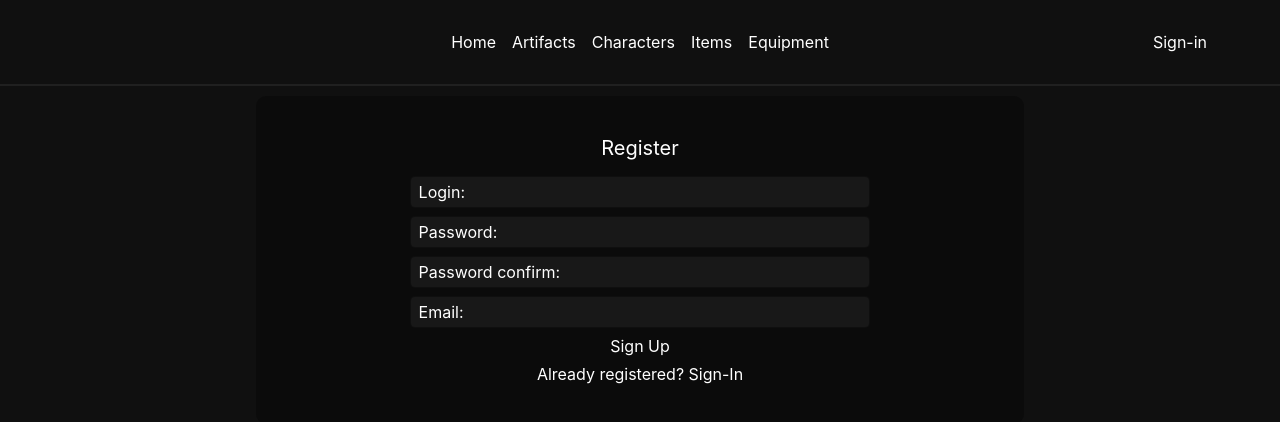
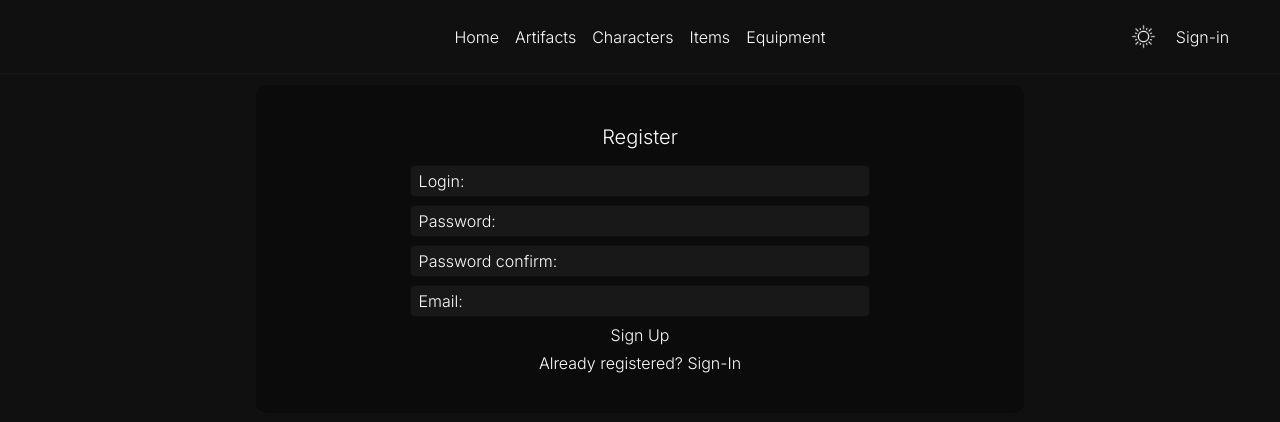
Before and after one commit to DeadStreap/react.ror2, a React (Create React App) app: page /register in a window 1280 px wide. Shown: the top 422 px of the page. Built offline with nearby package versions, Linux system fonts and the light colour scheme.

Commit message:
add theme toggle function

```diff
--- a/src/App.js
+++ b/src/App.js
@@ -1,6 +1,5 @@
 import { Routes, Route, Link } from 'react-router-dom';
 import React, { useState, useEffect } from "react";
-import Cookies from 'js-cookie';
 
 import { Homepage } from './pages/Homepage';
 import { ArtifactsList } from './pages/ArtifactsList';
@@ -15,6 +14,7 @@ import { Character } from './pages/Character';
 import { Register } from './pages/Register';
 import { Auth } from './pages/Auth';
 import { Profile } from './pages/Profile';
+import {ThemeControl} from './components/ThemeControl'
 
 function App() {
   const [login, setLogin] = useState('');
@@ -62,6 +62,7 @@ function App() {
           <Link to="/equipments">Equipment</Link>
         </div>
         <div className='header-user'>
+          <ThemeControl />
           {login || UserInf ? (
             <Link to="/profile">{UserInf.login}</Link>
           ) : (
--- /dev/null
+++ b/src/components/ThemeControl.js
@@ -0,0 +1,30 @@
+import React, { useState } from "react";
+
+import SunIcon from '../icons/sun.png'
+import MoonIcon from '../icons/moon.png'
+
+const ThemeControl = () =>{
+    const [themeIcon, setThemeIcon] = useState(SunIcon)
+
+        const setDarkTheme = () =>{
+            document.querySelector('body').setAttribute('data-theme', 'dark')
+            setThemeIcon(SunIcon)
+        }
+        const setLightTheme = () =>{
+            document.querySelector('body').setAttribute('data-theme', 'light')
+            setThemeIcon(MoonIcon)
+        }
+        const toogleTheme = e =>{
+            if(e.target.checked) setLightTheme()
+            else setDarkTheme()
+        }
+
+    return(
+        <div className="theme-control">
+            <input type='checkbox' id='theme-input' onChange={toogleTheme} style={{display: 'none'}}/>
+            <label for='theme-input'> <img src={themeIcon}/> </label>
+        </div>
+    )
+}
+
+export { ThemeControl }
--- a/src/index.css
+++ b/src/index.css
@@ -1,19 +1,35 @@
+@import url('https://fonts.googleapis.com/css2?family=Inter:wght@300&display=swap');
+
 :root {
-  --color-bg: #2C2C32;
-  --color-bg-hover: #0f7dc6;
+  --bg-color: #101010;
+  --text-color: #fff;
+  --items-bg-color: #0c0c0cc5;
+  --items-bg-color-hover: #0a0a0a;
+  --search-bg-color: #151515;
+  --big-card-bg-color: #0808087c;
+  --form-label-color: #181818;
+  --search-text-color: #ffffff5e;
 }
-@import url('https://fonts.googleapis.com/css2?family=Inter:wght@300&display=swap');
+[data-theme="light"]{
+  --bg-color: #f2f2f3;
+  --text-color: #000;
+  --items-bg-color: #ebebf0c5;
+  --items-bg-color-hover: #dedee6;
+  --search-bg-color: #e0e0e7c5;
+  --big-card-bg-color: #e6e6ebe0;
+  --form-label-color: #dcdce9;
+  --search-text-color: #0000005e;
+}
+
 
 body {
   margin: 0;
-  /* font-family: -apple-system, BlinkMacSystemFont, 'Segoe UI', 'Roboto', 'Oxygen',
-    'Ubuntu', 'Cantarell', 'Fira Sans', 'Droid Sans', 'Helvetica Neue',
-    sans-serif; */
-    font-family: 'Inter';
+  font-family: 'Inter';
   -webkit-font-smoothing: antialiased;
   -moz-osx-font-smoothing: grayscale;
-  background-color: #101010;
-  color: #fff;
+  background-color: var(--bg-color);
+  color: var(--text-color);
+  transition: all 0.2s ease-in-out
 }
 h1{
   font-size: 20px;
@@ -21,15 +37,15 @@ h1{
 }
 
 header {
-  padding: 2rem 0;
+  padding: 1.5rem 0;
   text-align: center;
-  border-bottom: solid 2px #202020;
+  border-bottom: solid 2px var(--search-bg-color);
   font-weight: 400;
   display: flex;
   justify-content: space-between;
 }
 a{
-  color: white;
+  color: var(--text-color);
   text-decoration: none;
 }
 a:hover{
@@ -41,9 +57,19 @@ a:hover{
 .header-nav{
   display: flex;
   gap: 0 1rem;
+  align-items: center;
 }
 .header-user{
   width: 200px;
+  display: flex;
+  justify-content: center;
+  gap: 0 20px;
+  align-items: center;
+}
+.theme-control{
+}
+.theme-control img{
+  width: 25px;
 }
 
 .title {
@@ -78,24 +104,23 @@ a:hover{
 }
 .items-header-search input{
   border-radius: 5px;
-  /* border: 1px solid #070707c5; */
-  background-color: #151515;
+  background-color: var(--search-bg-color);
   width: 100%;
   padding: 5px 8px;
   text-align: center;
   background-size: 20px 20px;
 }
 .items-header-search > input::-webkit-input-placeholder{
-  color: #ffffff5e
+  color: var(--search-text-color);
 }
 .items-header-btn{
-  background-color: #0c0c0cc5;
+  background-color: var(--items-bg-color);
   border-radius: 5px;
   font-size: 18px;
   padding: 8px 16px;
 }
 .items-header-btn:hover{
-  background-color: #0a0a0a;
+  background-color: var(--items-bg-color-hover);
 }
 .items-content, .types-items-content{
   display: flex;
@@ -107,7 +132,7 @@ a:hover{
 }
 
 .items-wrapper a{
-  color: #fff;
+  color: var(--text-color);
 }
 
 .items-card, .characters-card{
@@ -115,7 +140,7 @@ a:hover{
   flex-direction: column;
   gap: 8px 0;
   border-radius: 10px;
-  background-color: #0c0c0cc5;
+  background-color: var(--items-bg-color);
   justify-content: space-between;
   align-items: center;
 }
@@ -137,7 +162,7 @@ a:hover{
   width: 90px;
 }
 .items-card:hover, .characters-card:hover{
-  background-color: #0a0a0a;
+  background-color: var(--items-bg-color-hover);
 }
 
 .filtered-items-container{
@@ -157,7 +182,7 @@ a:hover{
   flex-direction: column;
   justify-content: center;
   align-items: center;
-  background-color: #0c0c0cc5;
+  background-color: var(--items-bg-color);
   padding: 15px 0 30px 0;
   border-radius: 10px;
   max-width: 60vw;
@@ -169,7 +194,7 @@ a:hover{
   gap: 0px 25px;
   font-size: 18px;
   width: 70%;
-  border-bottom: #181818 solid 2px;
+  border-bottom: var(--form-label-color) solid 2px;
   border-radius: 2px;
   padding: 15px 10px 25px 10px;
 }
@@ -179,7 +204,7 @@ a:hover{
   align-items: center;
   justify-content: center;
   gap: 5px 0;
-  background-color: #0808087c;
+  background-color: var(--big-card-bg-color);
   border-radius: 10px;
   padding: 10px 10px;
   min-width: 150px;
@@ -193,13 +218,6 @@ a:hover{
   gap: 10px 0;
   padding: 0 5px;
 }
-/* .big-card-header-stats p{
-  padding: 5px;
-  border-radius: 5px;
-}
-.big-card-header-stats p:nth-child(even){
-  background-color: #0808087c;
-} */
 .big-card-header-img img{
   width: 100px;
 }
@@ -227,7 +245,7 @@ a:hover{
   justify-content: space-between;
 }
 .big-card-back a{
-  color: #181818;
+  color: var(--form-label-color);
   font-weight: 900;
   font-size: 20px;
 }
@@ -265,7 +283,7 @@ a:hover{
   gap: 8px 0;
   margin: 10px 0;
   width: 60%;
-  background-color: #0808087c;
+  background-color: var(--big-card-bg-color);
   align-items: center;
   justify-content: center;
   padding: 40px 0;
@@ -274,7 +292,7 @@ a:hover{
 }
 .register-form form label{
   width: 60%;
-  background-color: #181818;
+  background-color: var(--form-label-color);
   padding: 5px 8px;
   border-radius: 5px;
 }
@@ -285,7 +303,7 @@ a:hover{
   border: #6fb740 1px solid
 }
 .form-label{
-  border: #0808087c 1px solid
+  border: var(--big-card-bg-color) 1px solid
 }
 
 /* SIGN IN FORM */
@@ -299,7 +317,7 @@ a:hover{
   gap: 8px 0;
   margin: 10px 0;
   width: 60%;
-  background-color: #0808087c;
+  background-color: var(--big-card-bg-color);
   align-items: center;
   justify-content: center;
   padding: 40px 0;
@@ -308,7 +326,7 @@ a:hover{
 }
 .auth-form form label{
   width: 60%;
-  background-color: #181818;
+  background-color: var(--form-label-color);
   padding: 5px 8px;
   border-radius: 5px;
 }
@@ -331,7 +349,7 @@ a:hover{
 
 /* PROFILE */
 .profileCard{
-  background: #0808087c;
+  background: var(--big-card-bg-color);
   width: 60%;
   margin: 10px auto;
   border-radius: 10px;
@@ -339,9 +357,6 @@ a:hover{
   display: flex;
   flex-direction: column;
   gap: 10px;
-}
-.profileCard img{
-  width: 70px;
 }
 .exitBtn{
   color: #1e1e1e;
@@ -351,6 +366,9 @@ a:hover{
   display: flex;
   justify-content: center;
   gap: 10%;
+}
+.profileInf img{
+  width: 70px;
 }
 .profileUserText{
   display: flex;
@@ -378,12 +396,14 @@ a:hover{
   display: flex;
   flex-direction: column;
   align-items: center;
-  margin: 20px 0;
+  margin: 25px 0 5px 0;
 }
 .favorite-items-wrapper{
   display: flex;
   flex-wrap: wrap;
   justify-content: center;
+  gap: 10px;
+  margin: 10px 0;
 }
 
 @media screen and (min-width: 1920px) {
```
Also changed, not shown: src/icons/moon.png (added), src/icons/sun.png (added).
